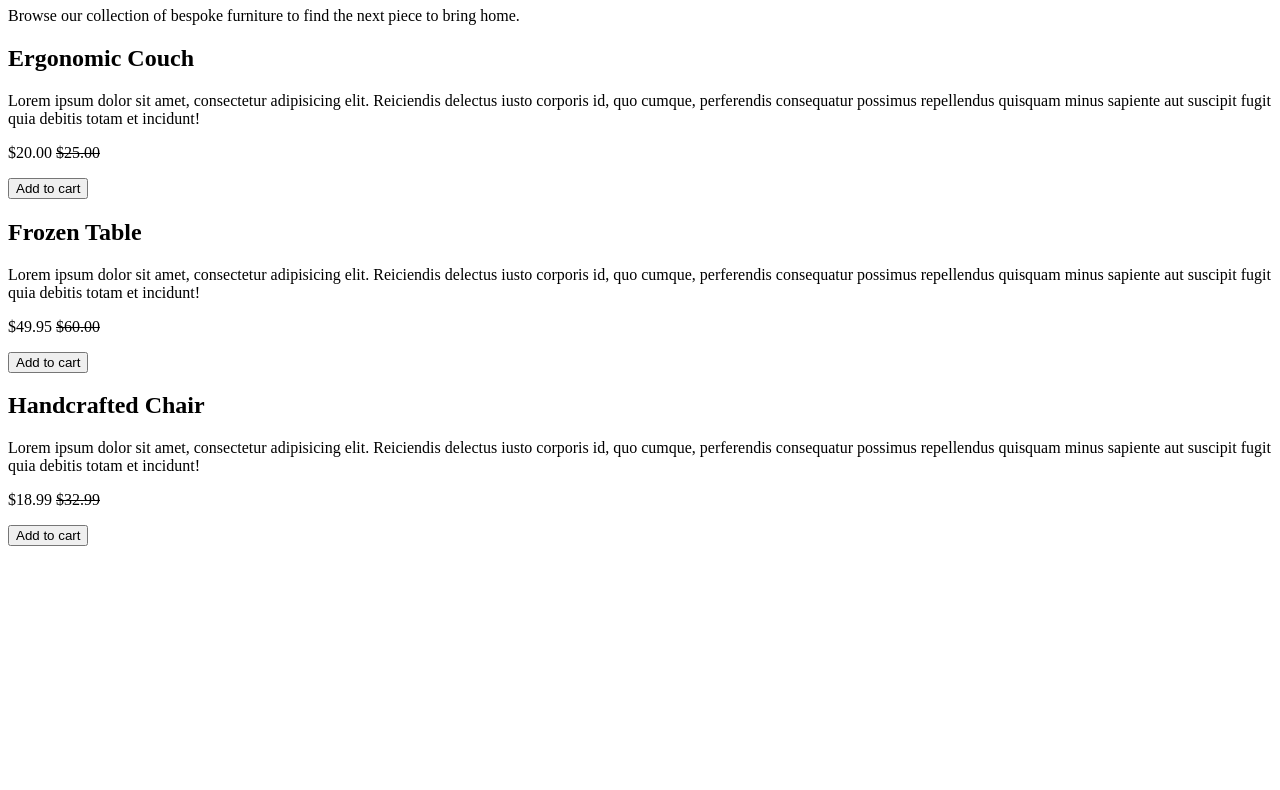
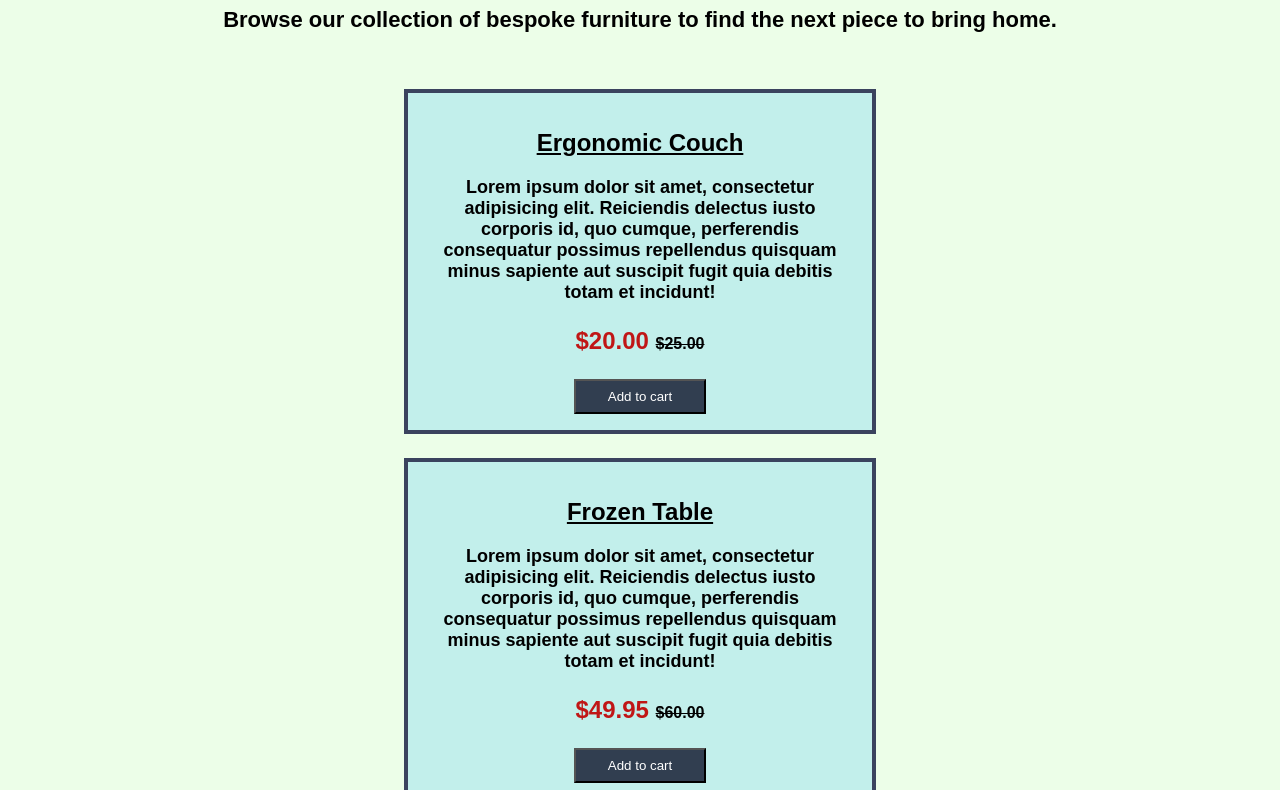
Before and after one commit to cmellor00/FurnitureEmporium, a plain HTML site: page index.html in a window 1280 px wide. Shown: the part 73-863 px from the top of the page. Before the commit the page ends 800 px from the top, so only its background shows below. Drawn offline with Linux system fonts and the light colour scheme.

Commit message:
Added CSS

```diff
--- a/index.css
+++ b/index.css
@@ -0,0 +1,58 @@
+body {
+    background-color: #ECFEE8;
+    font-family: Arial, Helvetica, sans-serif;
+}
+
+h1 {
+    text-align: center;
+    color: black;
+    text-decoration: underline;
+    font-size: 32px;
+}
+
+p {
+    text-align: center;
+    font-size: 18px;
+    font-weight: 600;
+}
+
+h2 {
+    text-decoration: underline;
+}
+
+
+#HeaderText {
+    font-size: 22px;
+    padding-bottom: 32px;
+}
+
+article {
+    border: 4px #3A435E solid;
+    padding: 16px 32px;
+    width: 400px;
+    margin: 24px auto;
+    text-align: center;
+    background-color: #C2EFEB;
+}
+
+.button {
+    background-color: #313E50;
+    color: white;
+    padding: 8px 32px;
+}
+
+button:hover {
+    background-color: white;
+    color: #313E50;
+}
+
+.NewPrice {
+    font-size: 24px;
+    color: #C01616;
+    font-weight: 700;
+}
+
+.OldPrice {
+    font-size: 16px;
+    color: black;
+}
--- a/index.html
+++ b/index.html
@@ -2,17 +2,18 @@
 <html lang="en">
   <head>
     <title>Furniture Emporium</title>
+    <link rel="stylesheet" href="index.css">
   </head>
-  <body>
-    <main>
+  <body >
+    <main >
       <header>
         <h1>Furniture Emporium</h1>
-        <p>
+        <p id="HeaderText">
           Browse our collection of bespoke furniture to find the next piece to
           bring home.
         </p>
       </header>
-      <article>
+      <article class="ErgonomicCouch">
         <h2>Ergonomic Couch</h2>
         <p>
           Lorem ipsum dolor sit amet, consectetur adipisicing elit. Reiciendis
@@ -20,10 +21,10 @@
           possimus repellendus quisquam minus sapiente aut suscipit fugit quia
           debitis totam et incidunt!
         </p>
-        <p>$20.00 <s>$25.00</s></p>
-        <button>Add to cart</button>
+        <p class="NewPrice">$20.00 <s class="OldPrice">$25.00</s></p>
+        <button class="button">Add to cart</button>
       </article>
-      <article>
+      <article class="FrozenTable">
         <h2>Frozen Table</h2>
         <p>
           Lorem ipsum dolor sit amet, consectetur adipisicing elit. Reiciendis
@@ -31,10 +32,10 @@
           possimus repellendus quisquam minus sapiente aut suscipit fugit quia
           debitis totam et incidunt!
         </p>
-        <p>$49.95 <s>$60.00</s></p>
-        <button>Add to cart</button>
+        <p class="NewPrice">$49.95 <s class="OldPrice">$60.00</s></p>
+        <button class="button">Add to cart</button>
       </article>
-      <article>
+      <article class="HandcraftedChair">
         <h2>Handcrafted Chair</h2>
         <p>
           Lorem ipsum dolor sit amet, consectetur adipisicing elit. Reiciendis
@@ -42,8 +43,8 @@
           possimus repellendus quisquam minus sapiente aut suscipit fugit quia
           debitis totam et incidunt!
         </p>
-        <p>$18.99 <s>$32.99</s></p>
-        <button>Add to cart</button>
+        <p class="NewPrice">$18.99 <s class="OldPrice">$32.99</s></p>
+        <button class="button">Add to cart</button>
       </article>
     </main>
   </body>
```
